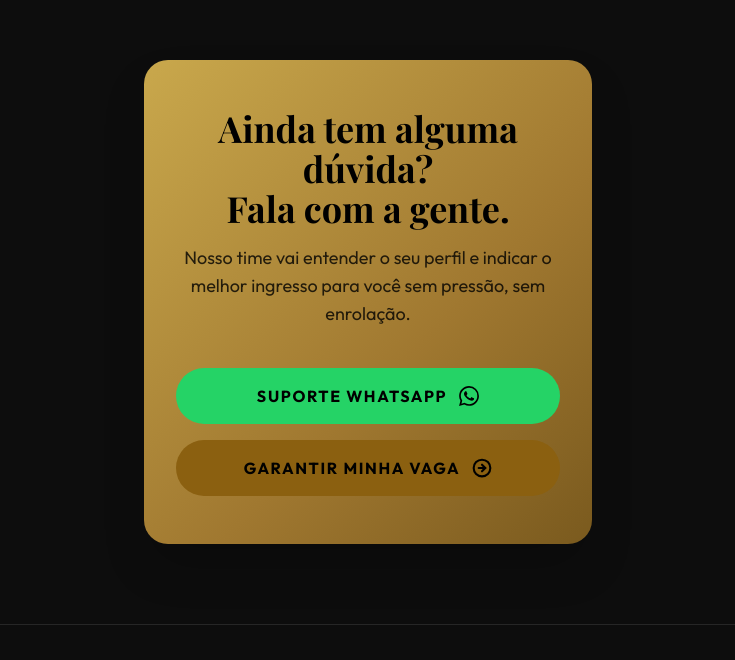
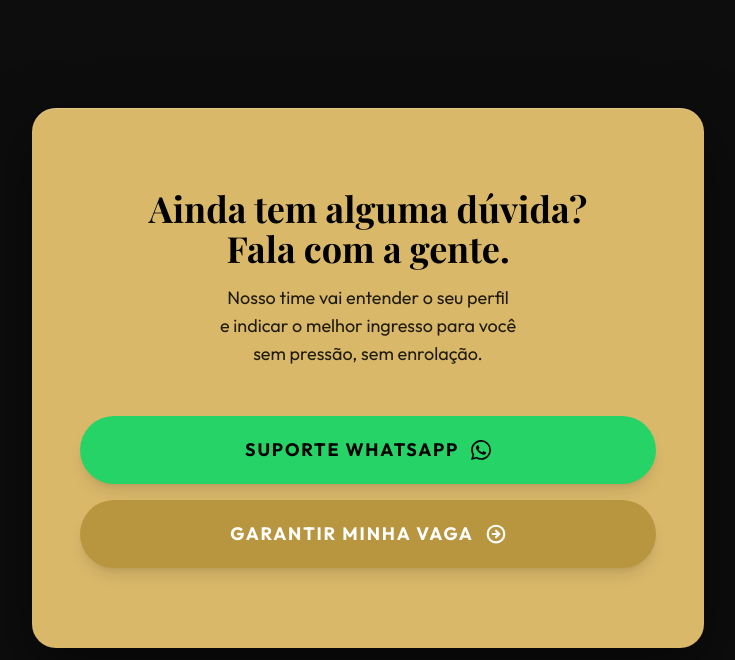
Before and after one commit to italolima01/landing-bridgerton, a React (Create React App) app: page / in a window 1280 px wide. Shown: the part 10740-11400 px from the top of the page, without its empty margins (272-1007 px from the left). Built offline with nearby package versions, Linux system fonts and the light colour scheme; the HTML template or start-up script is replaced by a standard one; a web font is replaced by a local one.

Commit message:
fix: alterações na seção Duvidas

```diff
--- a/src/components/Duvidas.jsx
+++ b/src/components/Duvidas.jsx
@@ -5,24 +5,25 @@ const Duvidas = () => {
   const [ref, visible] = useScrollAnimation();
 
   return (
-    <section className="py-20 px-6" style={{ backgroundColor: '#0d0d0d' }}>
+    <section className="py-20 md:py-32 px-6" style={{ backgroundColor: '#0d0d0d' }}>
       <div
         ref={ref}
-        className={`max-w-md mx-auto rounded-3xl px-8 py-12 text-center shadow-2xl transition-all duration-800 ${
+        className={`max-w-2xl mx-auto rounded-3xl px-8 md:px-12 py-16 md:py-20 text-center shadow-2xl transition-all duration-800 ${
           visible ? 'opacity-100 translate-y-0' : 'opacity-0 translate-y-10'
         }`}
         style={{
-          background: 'linear-gradient(135deg, #c9a84c 0%, #a07830 60%, #7a5a1e 100%)',
+          backgroundColor: '#D9B86A',
+          boxShadow: '0 20px 60px rgba(0, 0, 0, 0.5), inset 0 1px 0 rgba(255, 255, 255, 0.2)'
         }}
       >
         {/* Título */}
-        <h2 className="font-playfair text-3xl md:text-4xl font-bold text-black leading-tight mb-4">
+        <h2 className="font-playfair text-2xl md:text-4xl font-bold text-black leading-tight mb-4">
           Ainda tem alguma dúvida?<br />Fala com a gente.
         </h2>
 
         {/* Descrição */}
-        <p className="font-outfit text-base md:text-lg text-black/80 leading-relaxed mb-10">
-          Nosso time vai entender o seu perfil e indicar o melhor ingresso para você sem pressão, sem enrolação.
+        <p className="font-outfit text-base md:text-lg text-black/85 leading-relaxed mb-12">
+          Nosso time vai entender o seu perfil<br /> e indicar o melhor ingresso para você<br /> sem pressão, sem enrolação.
         </p>
 
         {/* Botão WhatsApp */}
@@ -30,7 +31,7 @@ const Duvidas = () => {
           href="https://wa.me/5585989148031"
           target="_blank"
           rel="noopener noreferrer"
-          className="flex items-center justify-center gap-3 w-full py-4 rounded-full font-outfit font-bold text-base tracking-widest uppercase text-black mb-4 transition-all duration-300 hover:brightness-110 hover:scale-[1.02]"
+          className="flex items-center justify-center gap-3 w-full py-4 md:py-5 rounded-full font-outfit font-bold text-base md:text-lg tracking-widest uppercase text-black mb-4 transition-all duration-300 hover:brightness-110 hover:scale-[1.02] hover:shadow-xl shadow-lg"
           style={{ backgroundColor: '#25D366' }}
         >
           Suporte WhatsApp
@@ -47,8 +48,8 @@ const Duvidas = () => {
             e.preventDefault();
             document.getElementById('setores')?.scrollIntoView({ behavior: 'smooth' });
           }}
-          className="flex items-center justify-center gap-3 w-full py-4 rounded-full font-outfit font-bold text-base tracking-widest uppercase text-black transition-all duration-300 hover:brightness-110 hover:scale-[1.02]"
-          style={{ backgroundColor: '#8B6010' }}
+          className="flex items-center justify-center gap-3 w-full py-4 md:py-5 rounded-full font-outfit font-bold text-base md:text-lg tracking-widest uppercase text-white transition-all duration-300 hover:brightness-110 hover:scale-[1.02] hover:shadow-xl shadow-lg"
+          style={{ backgroundColor: '#b8963f' }}
         >
           Garantir minha vaga
           <svg xmlns="http://www.w3.org/2000/svg" viewBox="0 0 24 24" fill="none" stroke="currentColor" strokeWidth="2.5" strokeLinecap="round" strokeLinejoin="round" className="w-5 h-5">
```
